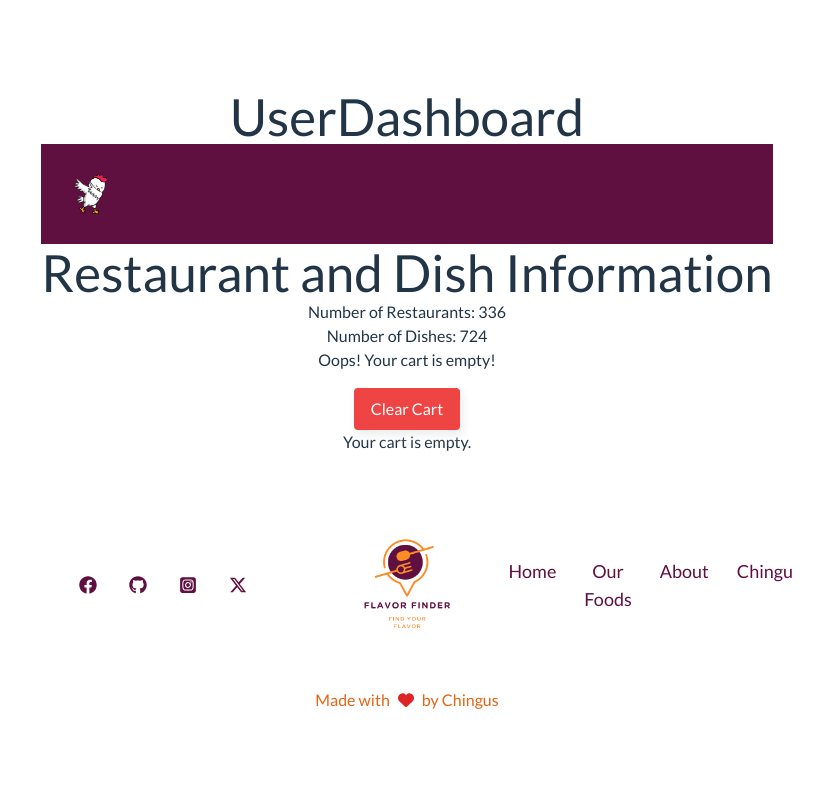
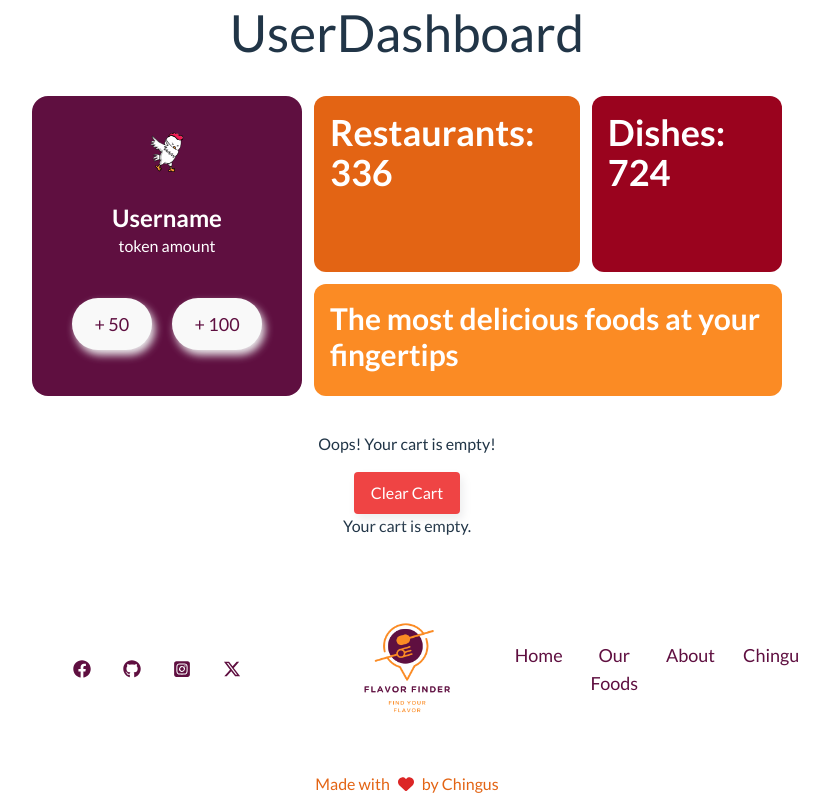
Before and after one commit to chingu-voyages/v50-tier2-team-15, a React (Vite) app: page /user in a window 1280 px wide. Shown: the whole page, without its empty margins (233-1062 px from the left). Built offline with nearby package versions, Linux system fonts and the light colour scheme; sample sign-in values are in the browser's storage.

Commit message:
created the top part of the userdashbaord

```diff
--- a/src/components/Dashboard/UserTop.jsx
+++ b/src/components/Dashboard/UserTop.jsx
@@ -32,18 +32,34 @@ const UserTop = () => {
 
   return (
     <>
-      <section className="bg-purple">
-        <img src={chickenAvatar} alt="chicken avatar" />
-      </section>
-      <section>
+      <div className="flex h-[300px] w-[750px] gap-3 my-9">
+        <section className="bg-purple flex flex-col align-middle justify-center rounded-2xl py-5 flex-none w-[270px]">
+          <img
+            className="w-30 p-auto m-auto"
+            src={chickenAvatar}
+            alt="chicken avatar"
+          />
+          <h3 className="text-white text-2xl font-bold">Username</h3>
+          <p className="text-white text-md font-normal">token amount</p>
+          <div className="my-10 flex gap-5 justify-center text-lg">
+            <button>+ 50</button>
+            <button>+ 100</button>
+          </div>
+        </section>
         <div>
-          <h1>Restaurant and Dish Information</h1>
-          <p>Number of Restaurants: {restaurantCount}</p>
-          <p>Number of Dishes: {dishCount}</p>
+          <div className="flex gap-3">
+            <section className="bg-darkOrange rounded-xl ">
+                <h4 className="text-4xl text-white font-bold pt-4 pb-20 px-4 text-left">Restaurants: {restaurantCount}</h4>
+            </section>
+            <section className="bg-darkRed rounded-xl">
+              <h4 className="text-4xl text-white font-bold pt-4 pb-20 px-4 text-left">Dishes: {dishCount}</h4>
+            </section>
+          </div>
+          <section className="bg-lightOrange rounded-xl mt-3">
+            <h4 className="text-white text-3xl text-left font-bold pt-4 pb-6 px-4">The most delicious foods at your fingertips</h4>
+          </section>
         </div>
-      </section>
-      <section></section>
-      <section></section>
+      </div>
     </>
   );
 };
```
